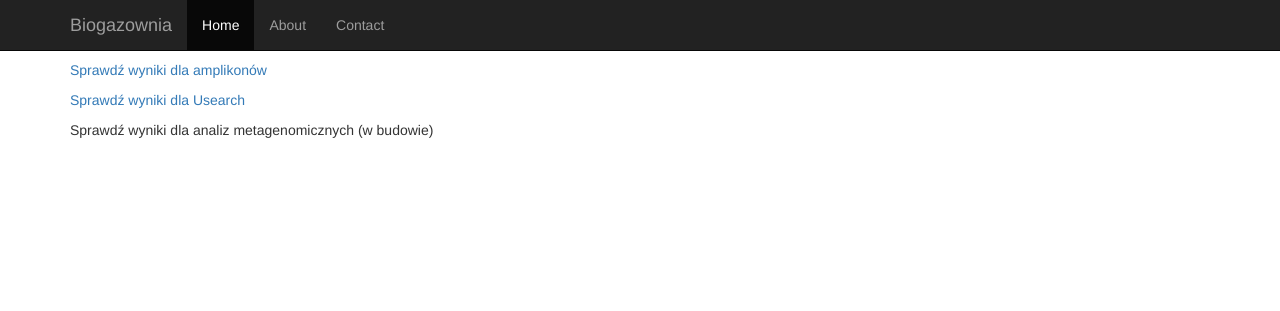
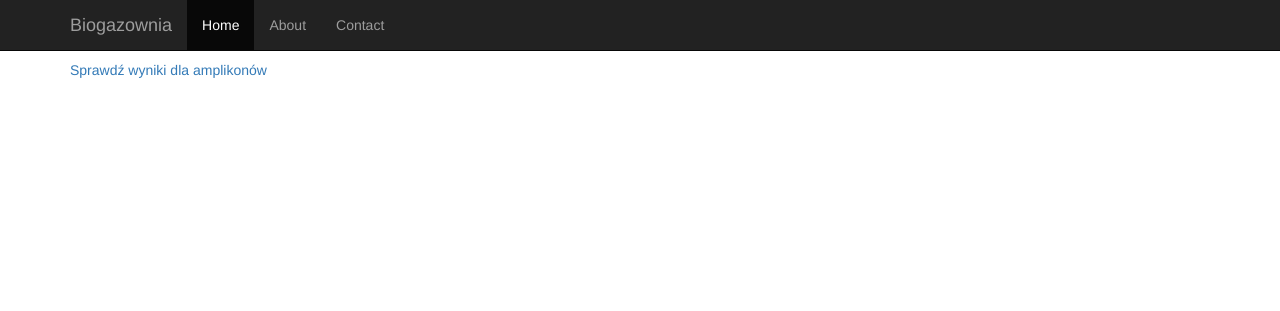
Before and after one commit to bipype/metamos_web_interface, a Django app: page / in a window 1280 px wide. Shown: the top 311 px of the page. Run offline with Django 3.2, Linux system fonts and the light colour scheme; parts of the project's set-up code (start-up, migrations or seed data) failed here and were passed over; some libraries are stand-ins or nearby versions.

Commit message:
Don't show empty links

```diff
--- a/templates/index.html
+++ b/templates/index.html
@@ -53,8 +53,8 @@
         <br/>
         <!-- <p class="lead">Jakiś jeden akapit o tym, co tu sie dzieje</p> -->
         <p><a href='/biogaz/new/'>Sprawdź wyniki dla amplikonów</a></p>
-        <p><a href='/biogaz/new_outanal/'>Sprawdź wyniki dla Usearch</a></p>
-        <p>Sprawdź wyniki dla analiz metagenomicznych (w budowie)</p>
+        <!-- <p><a href='/biogaz/new_outanal/'>Sprawdź wyniki dla Usearch</a></p>
+        <p>Sprawdź wyniki dla analiz metagenomicznych (w budowie)</p> -->
       </div>
 
     </div><!-- /.container -->
```
